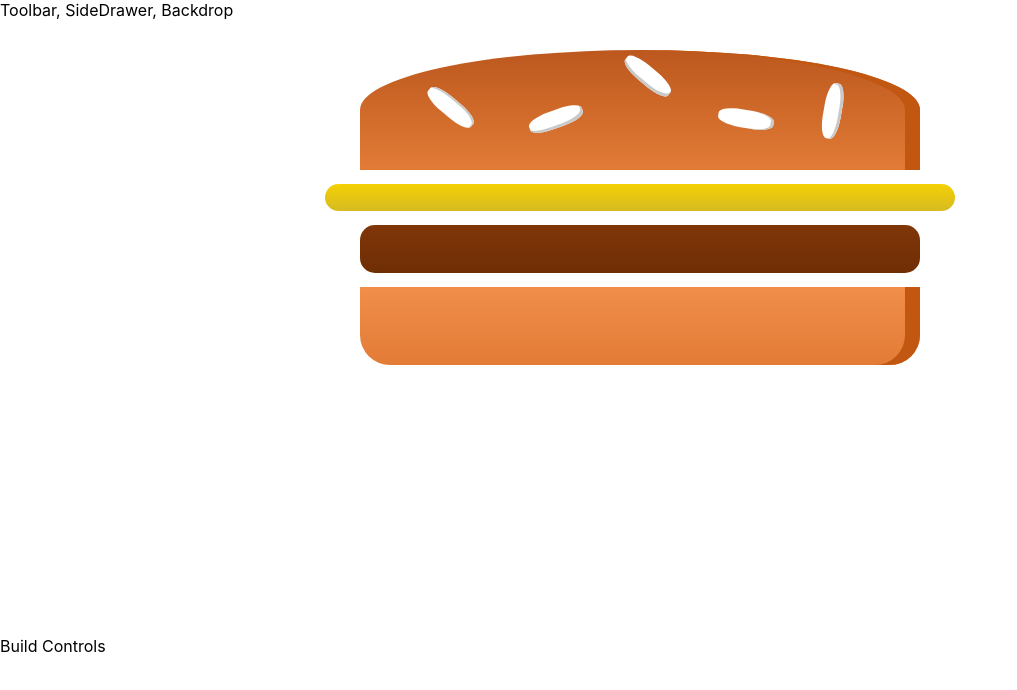
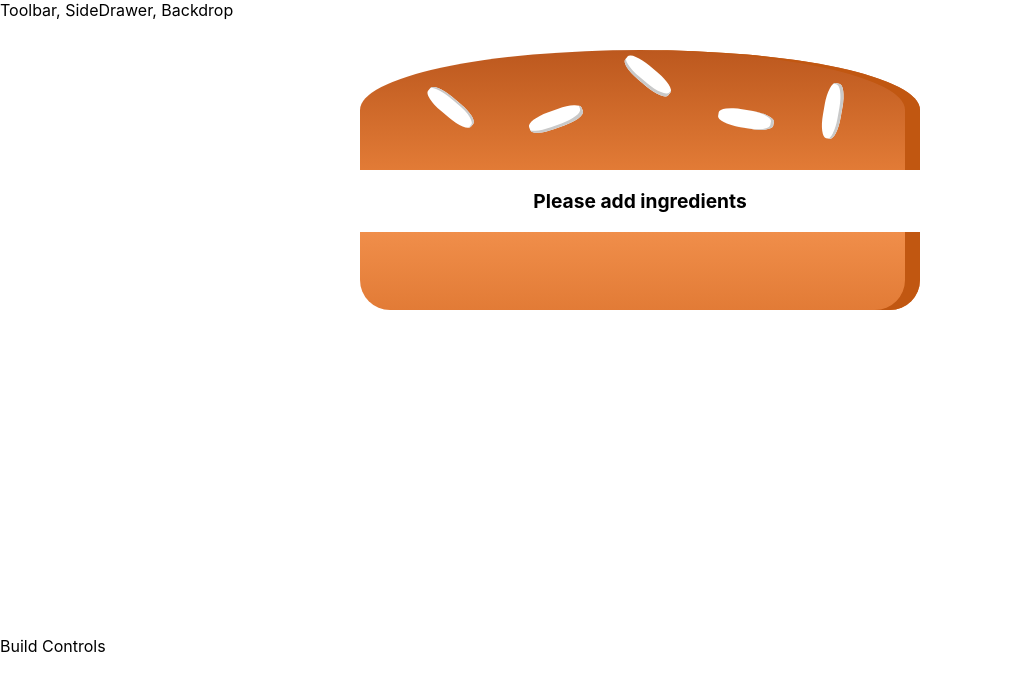
Before and after one commit to KelfiBM/burguer-app-basic, a React (Create React App) app: page / in a window 1280 px wide. Shown: the top 690 px of the page, without its empty margins (0-1017 px from the left). Built offline with nearby package versions, Linux system fonts and the light colour scheme.

Commit message:
Make Burger to be rendered dynamically by BurgerBuild's state

```diff
--- a/src/components/Burger/Burger.js
+++ b/src/components/Burger/Burger.js
@@ -4,11 +4,24 @@
 import BurgerIngredient from "./BurgerIngredient/BurgerIngredient";
 
 const burger = (props) => {
+  let transformedIngredients = Object.keys(props.ingredients)
+    .map((ingredientKey) => {
+      return [...Array(props.ingredients[ingredientKey])].map((_, i) => {
+        return (
+          <BurgerIngredient key={ingredientKey + i} type={ingredientKey} />
+        );
+      });
+    })
+    .reduce((arr, el) => {
+      return arr.concat(el);
+    }, []);
+  if (transformedIngredients.length === 0) {
+    transformedIngredients = <p>Please add ingredients</p>;
+  }
   return (
     <div className={classes.Burger}>
       <BurgerIngredient type="bread-top"></BurgerIngredient>
-      <BurgerIngredient type="cheese"></BurgerIngredient>
-      <BurgerIngredient type="meat"></BurgerIngredient>
+      {transformedIngredients}
       <BurgerIngredient type="bread-bottom"></BurgerIngredient>
     </div>
   );
--- a/src/containers/BurgerBuilder/BurgerBuilder.js
+++ b/src/containers/BurgerBuilder/BurgerBuilder.js
@@ -3,10 +3,19 @@
 import Burger from "../../components/Burger/Burger";
 
 class BurgerBuilder extends Component {
+  state = {
+    ingredients: {
+      salad: 0,
+      bacon: 0,
+      cheese: 0,
+      meat: 0,
+    },
+  };
+
   render() {
     return (
       <Fragment>
-        <Burger />
+        <Burger ingredients={this.state.ingredients} />
         <div>Build Controls</div>
       </Fragment>
     );
```
